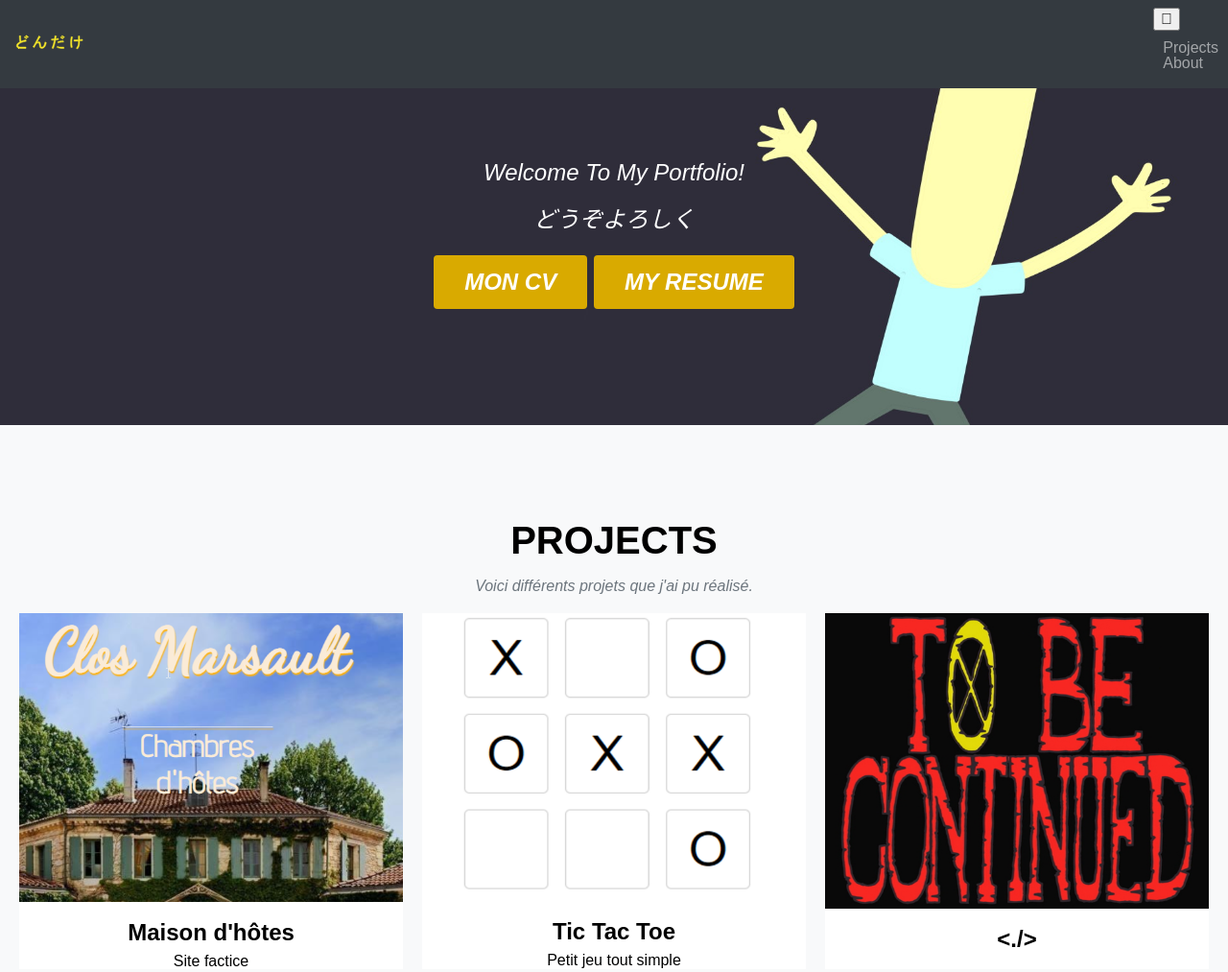
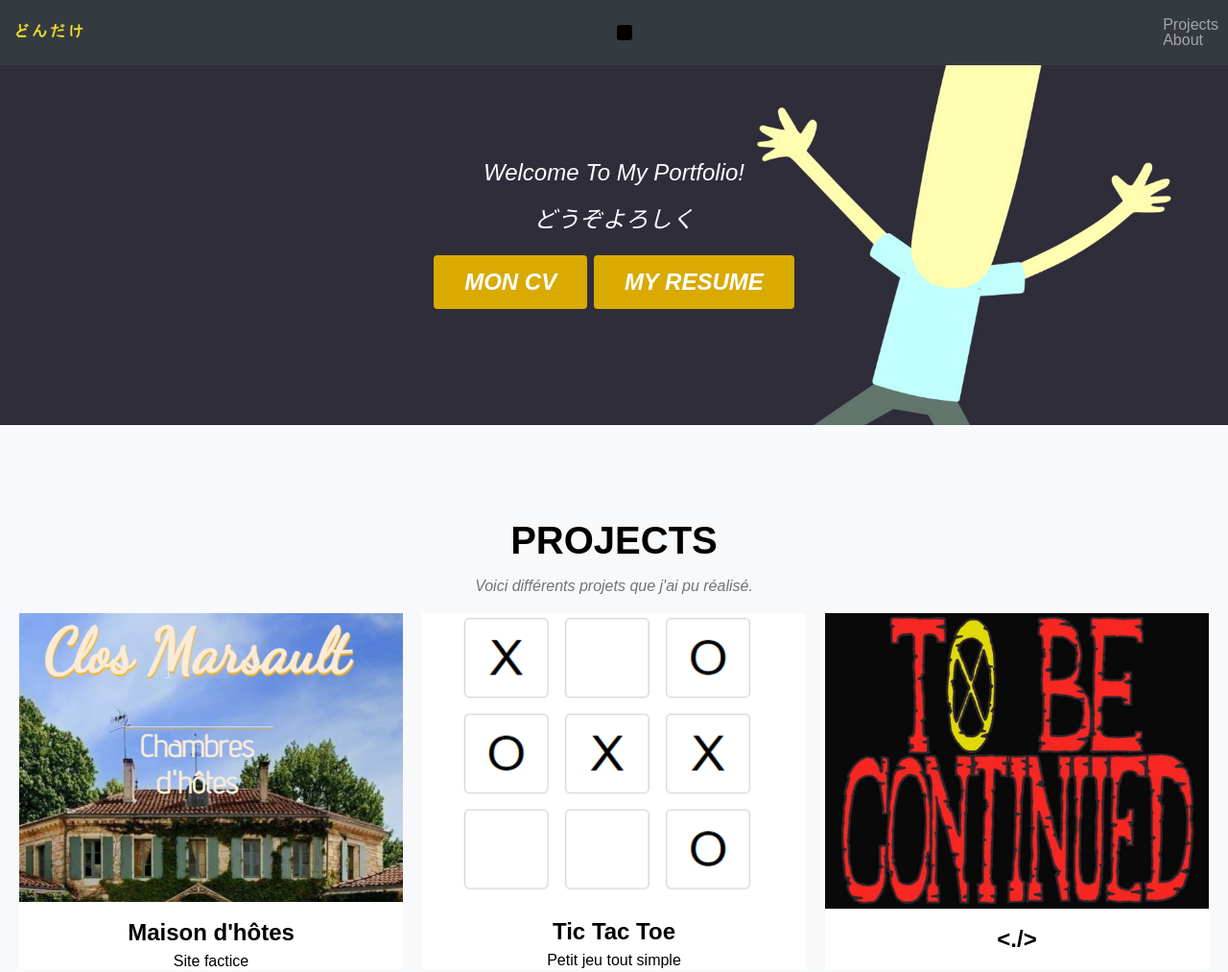
Before and after one commit to MaxCapette/MaxCapette.github.io, a plain HTML site: page index.html in a window 1280 px wide. Shown: the top 1013 px of the page at 96% size. Drawn offline with Linux system fonts and the light colour scheme.

Commit message:
petit tweak bouton dark theme

```diff
--- a/css/style.css
+++ b/css/style.css
@@ -173,6 +173,16 @@ footer{
   --color-opacity: rgba(255, 255, 255, .1);
 }
 
-#theme-switch .icon-moon::before {
+
+
+.btn {
+  background-color: black;
+  border: 0;
+  border-radius: 3px;
+  color: white;
+  padding: 0.5rem;
+  text-align: center;
+}
+.icon-sun {
   content: "\e906";
 }
--- a/index.html
+++ b/index.html
@@ -17,10 +17,8 @@
         <a class="navbar-brand" href="#page-top"
           ><img src="assets/img/navbar-logo2.svg" alt="..."
         /></a>
-
+            <button id="theme-switch" class="btn" type="button" aria-label="Changer le thème"><i class="icon-sun"></i></button>
         <div>
-          <button id="theme-switch" class="btn" type="button" aria-label="Changer le thème"><i
-            class="icon-moon"></i></button>
           <ul class="navbar-nav">
             <li class><a href="#Projects">Projects</a></li>
             <li><a href="#about">About</a></li>
```
